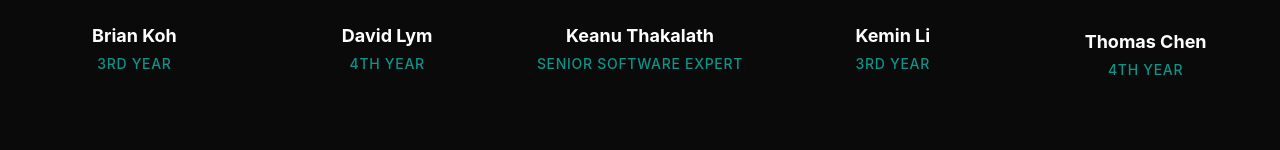
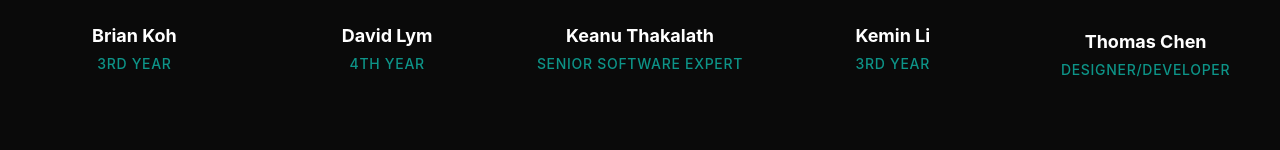
Before and after one commit to tomc04/Write-Right, a React (Vite) app: page / in a window 1280 px wide. Shown: the part 4749-4899 px from the top of the page. Built offline with nearby package versions, Linux system fonts and the light colour scheme.

Commit message:
Change role and test link

```diff
--- a/src/App.tsx
+++ b/src/App.tsx
@@ -512,7 +512,7 @@ export default function App() {
     { name: 'David Lym', role: '4th Year', image: '/images/team_david.webp', link: '' },
     { name: 'Keanu Thakalath', role: 'Senior Software Expert', image: '/images/team_keanu.webp', link: '' },
     { name: 'Kemin Li', role: '3rd Year', image: '/images/team_kemin.webp', link: '' },
-    { name: 'Thomas Chen', role: '4th Year', image: '/images/team_thomas.webp', link: 'www.linkedin.com/in/thomaschen04' },
+    { name: 'Thomas Chen', role: 'Designer/Developer', image: '/images/team_thomas.webp', link: 'https://www.linkedin.com/in/thomaschen04/' },
   ];
 
   return (
```
